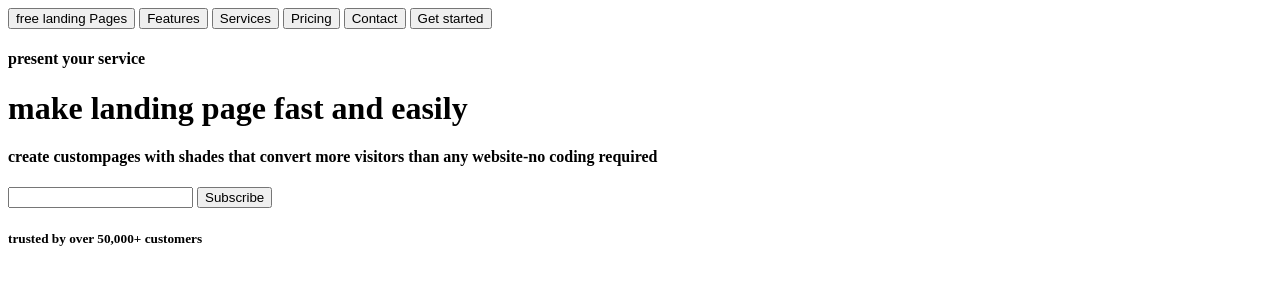
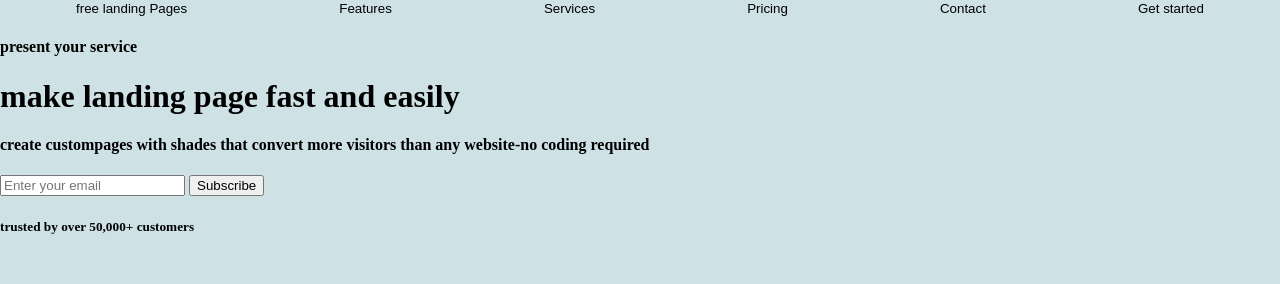
Before and after one commit to Alessandroromir/landing-page, a plain HTML site: page index.html in a window 1280 px wide. Drawn offline with Linux system fonts and the light colour scheme.

Commit message:
feat(landing page) added css nav bar

```diff
--- a/index.html
+++ b/index.html
@@ -7,17 +7,17 @@
     <link rel="stylesheet" href="style.css">
 </head>
 <body>
-   <nav>
-<button>free landing Pages</button>
-<button>Features</button>
-<button>Services</button>
-<button>Pricing</button>
-<button>Contact</button>
-<button>Get started</button>
+   <nav id="nav">
+<button class="btn">free landing Pages</button>
+<button class="btn">Features</button>
+<button class="btn">Services</button>
+<button class="btn">Pricing</button>
+<button class="btn">Contact</button>
+<button class="btn">Get started</button>
 
    </nav>
 
-<div>
+<div id="text">
     <h4>present your service</h4>
     <h1>make landing page fast and easily</h1>
     <h4>create custompages with shades that
@@ -26,7 +26,7 @@
     </h4>
 
     <div class="button">
-        <input type="text">
+        <input type="text" placeholder="Enter your email">
         <button>Subscribe</button>
         <h5>trusted by over 50,000+ customers</h5>
 
--- a/style.css
+++ b/style.css
@@ -0,0 +1,24 @@
+body{
+    padding: 0%;
+    margin: 0%;
+    background-color: rgb(206, 225, 229);
+}
+
+
+#nav {
+    display: flex;
+    justify-content: space-around;
+
+
+
+
+
+
+}
+
+.btn{
+    border-style: none;
+    background-color: transparent;
+
+
+}
```
